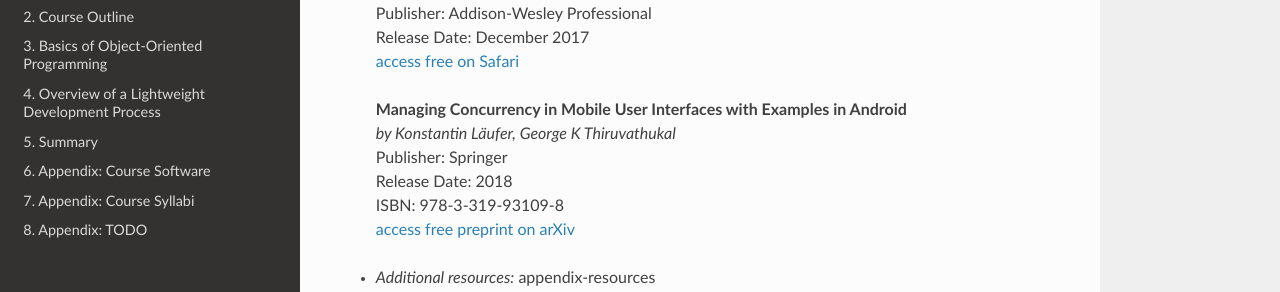
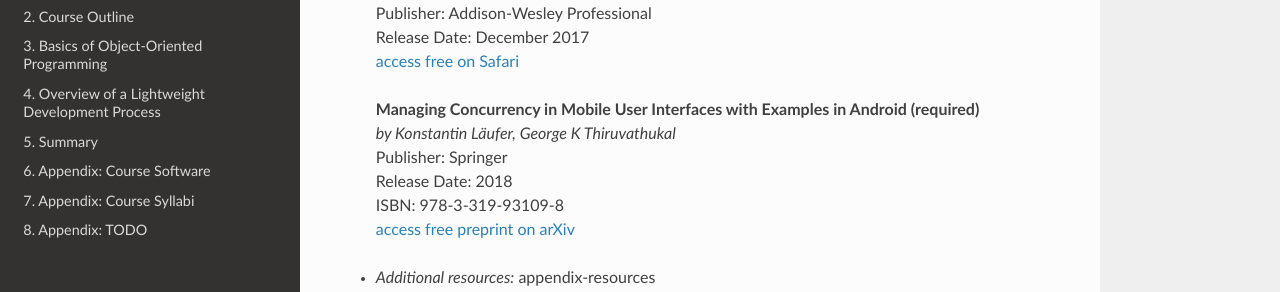
Before and after one commit to LoyolaChicagoBooks/lucoodevcourse, a Sphinx documentation site: the page built from source/syllabi/2020Fall.rst, in a window 1280 px wide and 900 px high, scrolled down 756 px. Shown: the part 158-450 px from the top of the window. Built offline with Sphinx 7.4.7 and the Read the Docs theme 2.0.0, drawn with Linux system fonts in a browser that asks for light colours; pages that are not in the unit, such as notebooks, are missing from menus.

Commit message:
updated syllabus for fall 2020
Signed-off-by: Konstantin Läufer <klaeufer@gmail.com>

```diff
--- a/source/syllabi/2020Fall.rst
+++ b/source/syllabi/2020Fall.rst
@@ -31,7 +31,7 @@
   | Release Date: December 2017
   | `access free on Safari <https://learning.oreilly.com/library/view/effective-java-3rd/9780134686097>`_
 
-  | **Managing Concurrency in Mobile User Interfaces with Examples in Android**
+  | **Managing Concurrency in Mobile User Interfaces with Examples in Android (required)**
   | *by Konstantin Läufer, George K Thiruvathukal*
   | Publisher: Springer
   | Release Date: 2018
```
